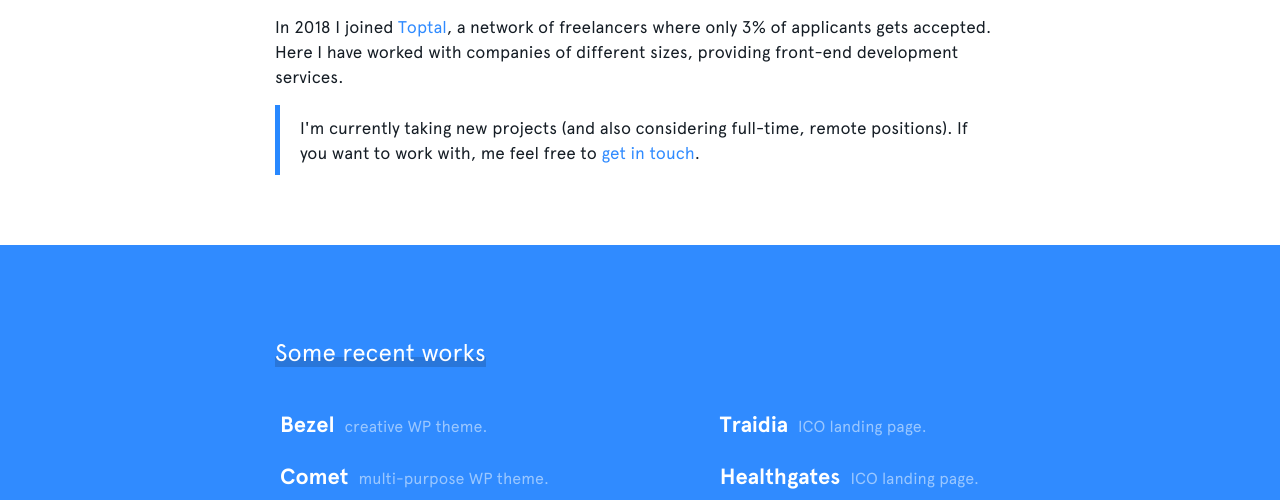
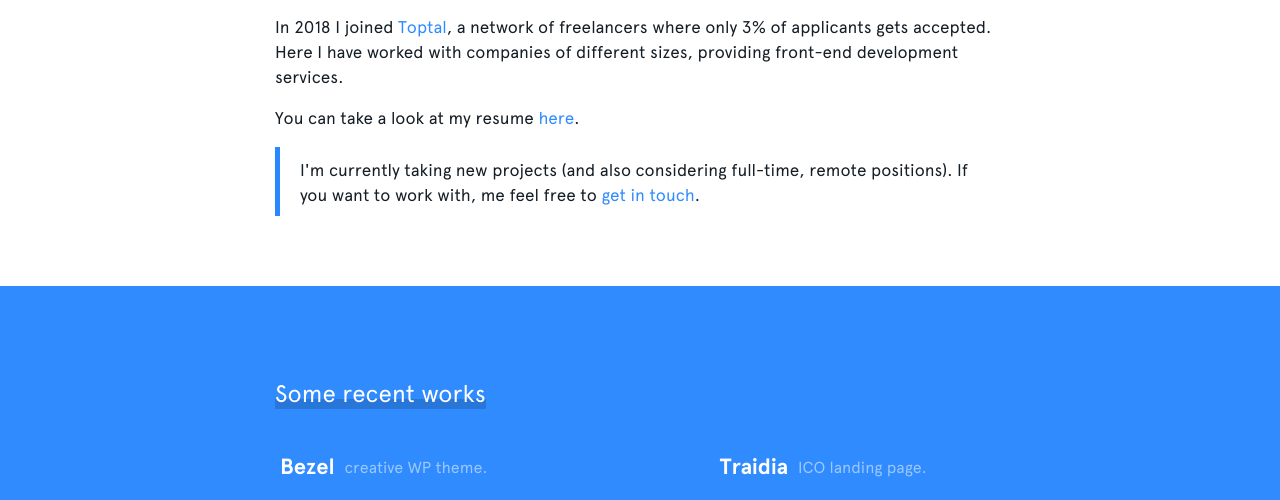
Before and after one commit to carmelopullara/personal-website, a Gatsby site: page / in a window 1280 px wide. Shown: the part 1126-1626 px from the top of the page. Built offline with nearby package versions, Linux system fonts and the light colour scheme; Gatsby itself is replaced by a stand-in of ours.

Commit message:
Add resume

```diff
--- a/src/components/About.js
+++ b/src/components/About.js
@@ -49,6 +49,14 @@ const About = () => (
         , a network of freelancers where only 3% of applicants gets accepted. Here I have worked
         with companies of different sizes, providing front-end development services.
       </p>
+      <p>
+        You can take a look at my resume
+        {' '}
+        <a href="/resume.pdf" target="_blank" rel="noopener noreferrer">
+          here
+        </a>
+        .
+      </p>
       <Block>
         <p>
           I&apos;m currently taking new projects (and also considering full-time, remote positions).
```
Also changed, not shown: 1 other file.
